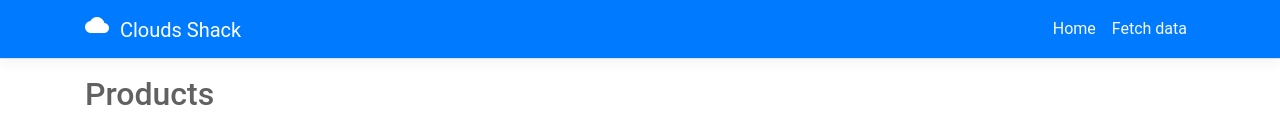
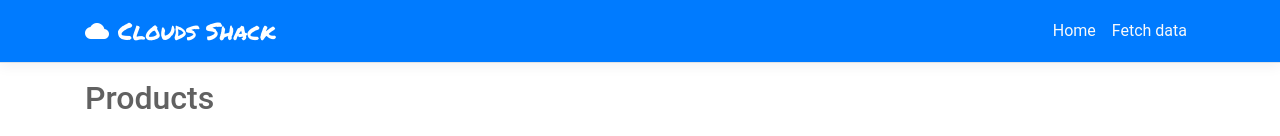
Before and after one commit to zzjrzz/AllTheClouds, an Angular app in the folder AllTheClouds/ClientApp/: page / in a window 1280 px wide. Shown: the top 136 px of the page. Built offline with nearby package versions, Linux system fonts and the light colour scheme.

Commit message:
style(navbar): use icon and special font for storename

```diff
--- a/AllTheClouds/ClientApp/src/app/nav-menu/nav-menu.component.css
+++ b/AllTheClouds/ClientApp/src/app/nav-menu/nav-menu.component.css
@@ -1,7 +1,9 @@
 a.navbar-brand {
+  display: inline-flex;
+  align-items: center;
   white-space: normal;
-  text-align: center;
-  word-break: break-all;
+  font-family: 'Permanent Marker', cursive;
+  font-size: x-large;
 }
 
 html {
@@ -19,5 +21,5 @@ html {
 
 i.material-icons {
   color: white;
-  padding-right: 6px;
+  padding-right: 9px;
 }
--- a/AllTheClouds/ClientApp/src/index.html
+++ b/AllTheClouds/ClientApp/src/index.html
@@ -11,6 +11,8 @@
       href="https://fonts.googleapis.com/icon?family=Material+Icons"
       rel="stylesheet"
     />
+    <link rel="preconnect" href="https://fonts.gstatic.com">
+    <link href="https://fonts.googleapis.com/css2?family=Permanent+Marker" rel="stylesheet">
   </head>
   <body>
     <app-root>Loading...</app-root>
```
